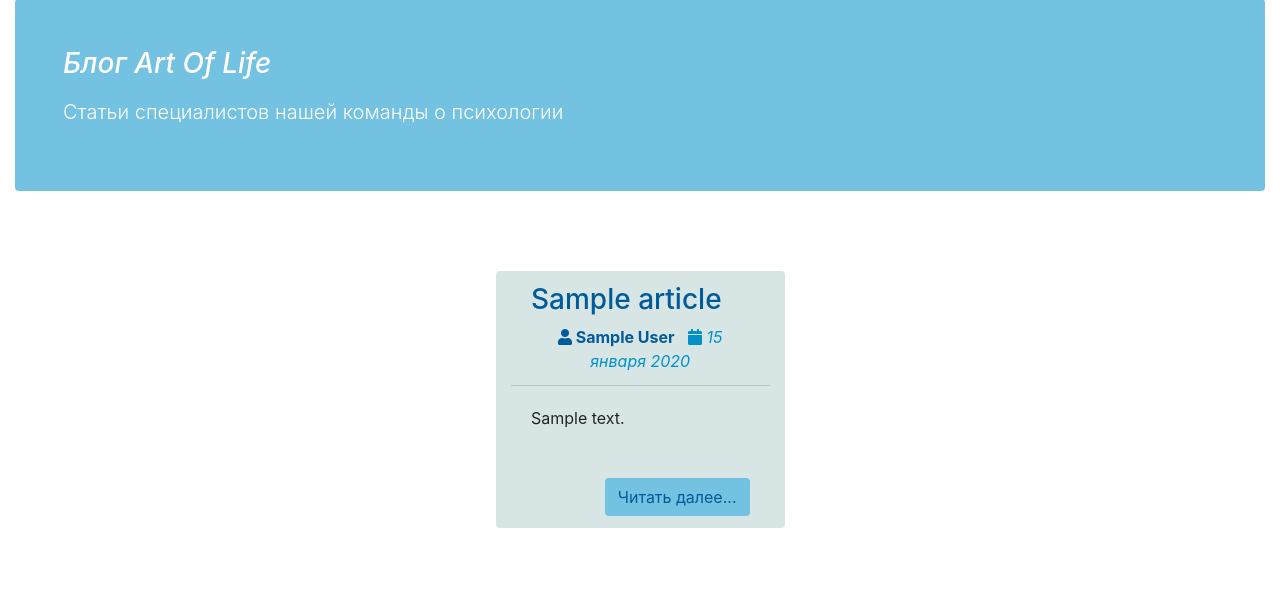
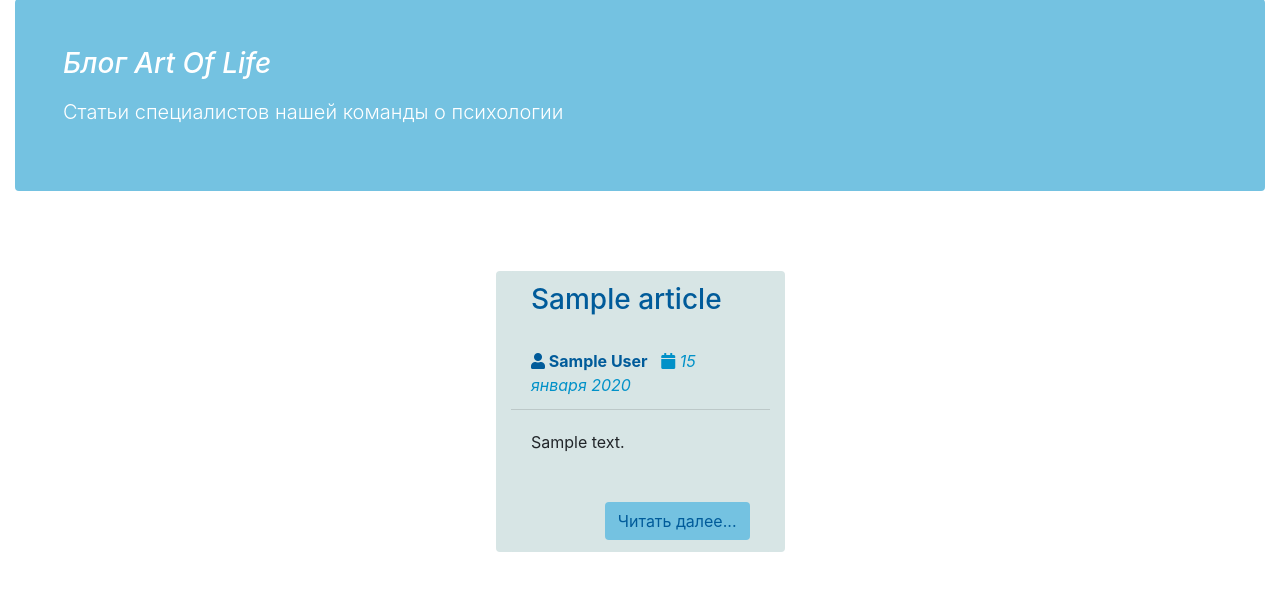
Before and after one commit to gda2048/PhychoBlog, a Django app: page /blog/article/ in a window 1280 px wide. Shown: the part 89-680 px from the top of the page. Run offline with Django 3.2, Linux system fonts and the light colour scheme; tables that the repository leaves empty hold one stand-in row (values such as "Sample post"); some libraries are stand-ins or nearby versions.

Commit message:
fix header + size

```diff
--- a/templates/blog/articles.html
+++ b/templates/blog/articles.html
@@ -17,20 +17,23 @@
             {% for article in articles_list %}
                 <div class="card col-12 col-sm-12 col-md-12 col-xl-3 m-5 border-0 bg-psycho-pearlbush"
                      data-aos="flip-right">
+                    <div class="card-header bg-psycho-pearlbush border-0 cardhead">
+                        <h3 class="text-psycho-blue">{{ article.name }}</h3>
+                    </div>
                     <div class="card-header bg-psycho-pearlbush">
-                            <h3 class="text-psycho-blue">{{ article.name }}</h3>
-                            <div class="text-psycho-lightblue text-center">
-                                <b><a class="link-blue" href="{% url 'person' pk=article.author.id %}"> <i
-                                        class="fas fa-user"></i> {{ article.author.full_name }}</a></b>
-                                <span class="d-xl-none"><br></span>&nbsp;
-                                <i class="fas fa-calendar"></i> <i>{{ article.release_date | date:"d E Y" }}</i>
-                            </div>
+                        <div class="text-psycho-lightblue">
+                            <b><a class="link-blue" href="{% url 'person' pk=article.author.id %}"> <i
+                                    class="fas fa-user"></i> {{ article.author.full_name }}</a></b>
+                            <span class="d-xl-none"><br></span>&nbsp;
+                            <i class="fas fa-calendar"></i> <i>{{ article.release_date | date:"d E Y" }}</i>
+                        </div>
                     </div>
-                    <div class="card-body">
+                    <div class="card-body cardbody">
                         <p class="text-justify"> {{ article.content | linebreaksbr| safe| truncatechars:'300' }}</p>
                     </div>
                     <div class="card-footer text-right border-0 bg-psycho-pearlbush">
-                        <b><a class='btn bg-psycho-teal text-psycho-blue ' href='{% url 'article' pk=article.id %}'>Читать далее...</a></b>
+                        <b><a class='btn bg-psycho-teal text-psycho-blue ' href='{% url 'article' pk=article.id %}'>Читать
+                            далее...</a></b>
                     </div>
                 </div>
             {% endfor %}
@@ -56,17 +59,25 @@
                 }
             }
 
+
+            function max_class(lst, mx = true) {
+                let l = mx?-Infinity:Infinity;
+                for (let i = 0; i < lst.length; ++i) {
+                    l = mx?Math.max(lst[i].offsetHeight, l):Math.min(lst[i].offsetHeight, l);
+                }
+                for (let i = 0; i < lst.length; ++i) {
+                    lst[i].style.height = l.toString() + "px";
+                }
+            }
+
             window.onload = function () {
                 sleep(1000);
                 document.getElementById('preloader').classList.add('d-none');
                 document.getElementById('body').classList.remove('d-none');
-                let l = 0;
-                let lst = document.getElementsByClassName("card-header");
-                for (let i = 0; i < lst.length; ++i) {
-                    l = Math.max(lst[i].offsetHeight, l)
-                }
-                for (let i = 0; i < lst.length; ++i) {
-                    lst[i].style.height = l.toString() + "px";
+                let width = window.innerWidth || document.documentElement.clientWidth || document.body.clientWidth;
+                if (width>=1200) {
+                    max_class(document.getElementsByClassName("cardhead"));
+                    max_class(document.getElementsByClassName("cardbody"));
                 }
             }
         </script>
```
